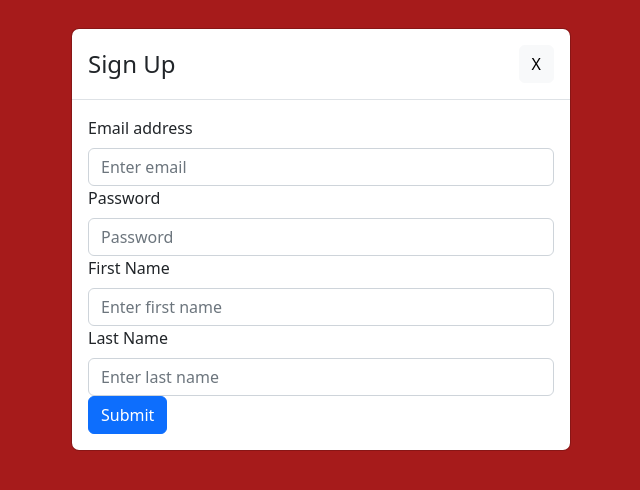
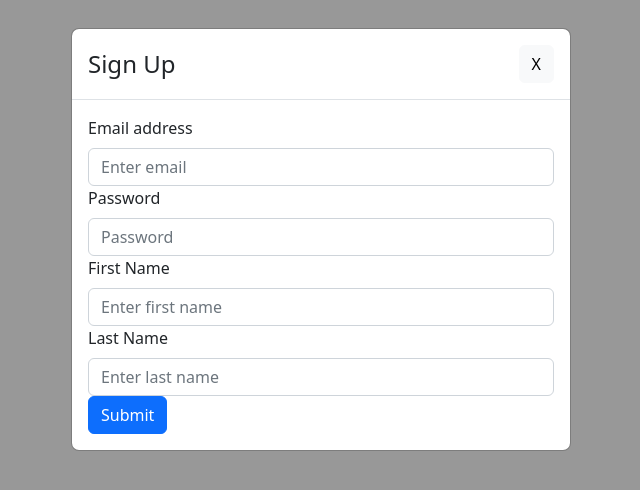
Before and after one commit to salvagebot4/library-frontend, a React (Create React App) app: page /login in a window 1280 px wide. Both pictures are taken after a click on the button "Sign up". Shown: the top 490 px of the page, without its empty margins (319-959 px from the left). Built offline with nearby package versions, Linux system fonts and the light colour scheme.

Commit message:
changed modal background color

```diff
--- a/src/components/Modals/SignUpModal/SignUpModal.jsx
+++ b/src/components/Modals/SignUpModal/SignUpModal.jsx
@@ -16,7 +16,7 @@ function SignUpModal({ onClose }) {
   };
 
   return (
-    <Modal show onHide={onClose} style={{backgroundColor: "#a61b1b"}}>
+    <Modal show onHide={onClose} style={{backgroundColor: "#989898"}}>
       <Modal.Header>
         <Modal.Title>Sign Up</Modal.Title>
         <Button variant="light" onClick={onClose}>X</Button>
```
